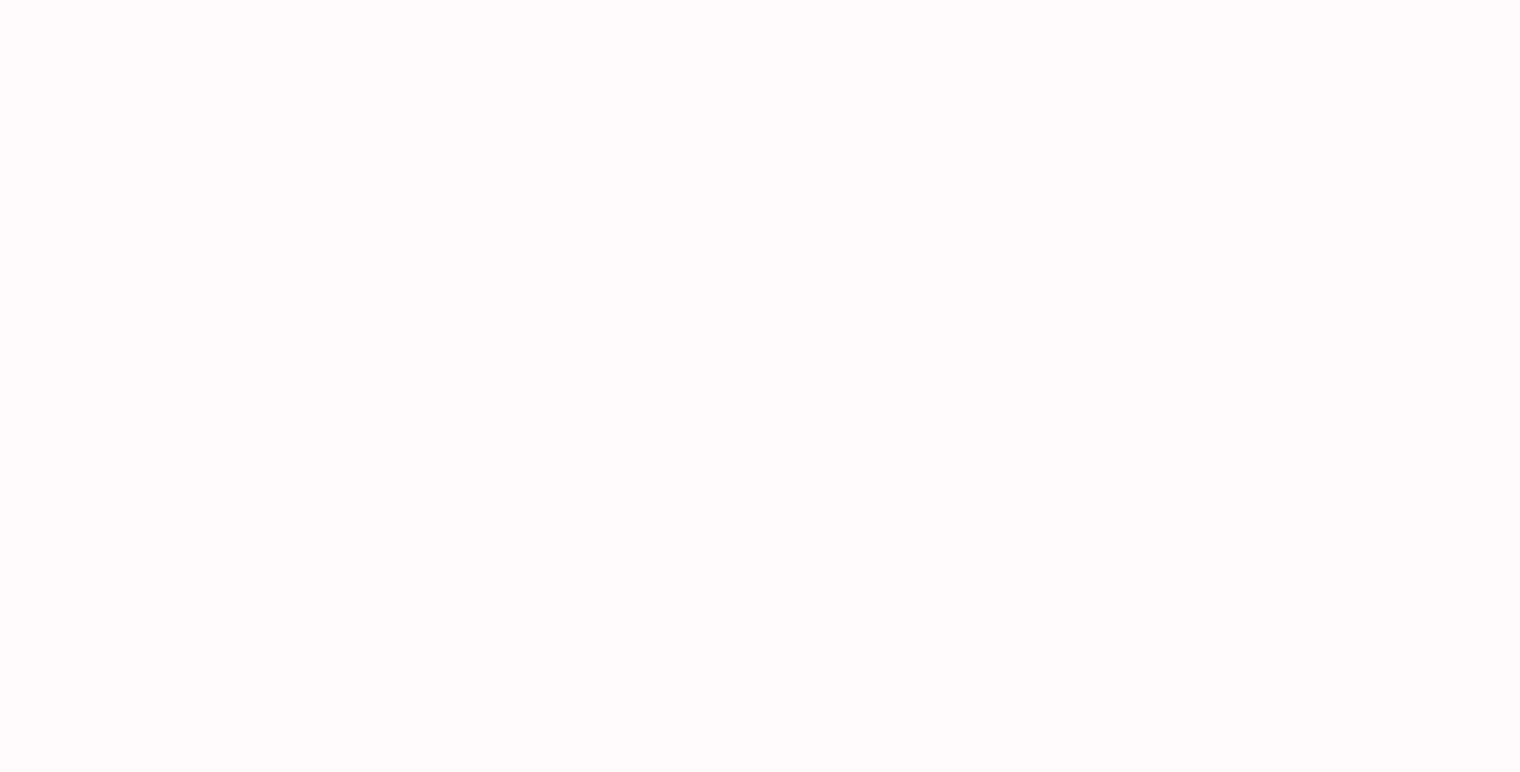
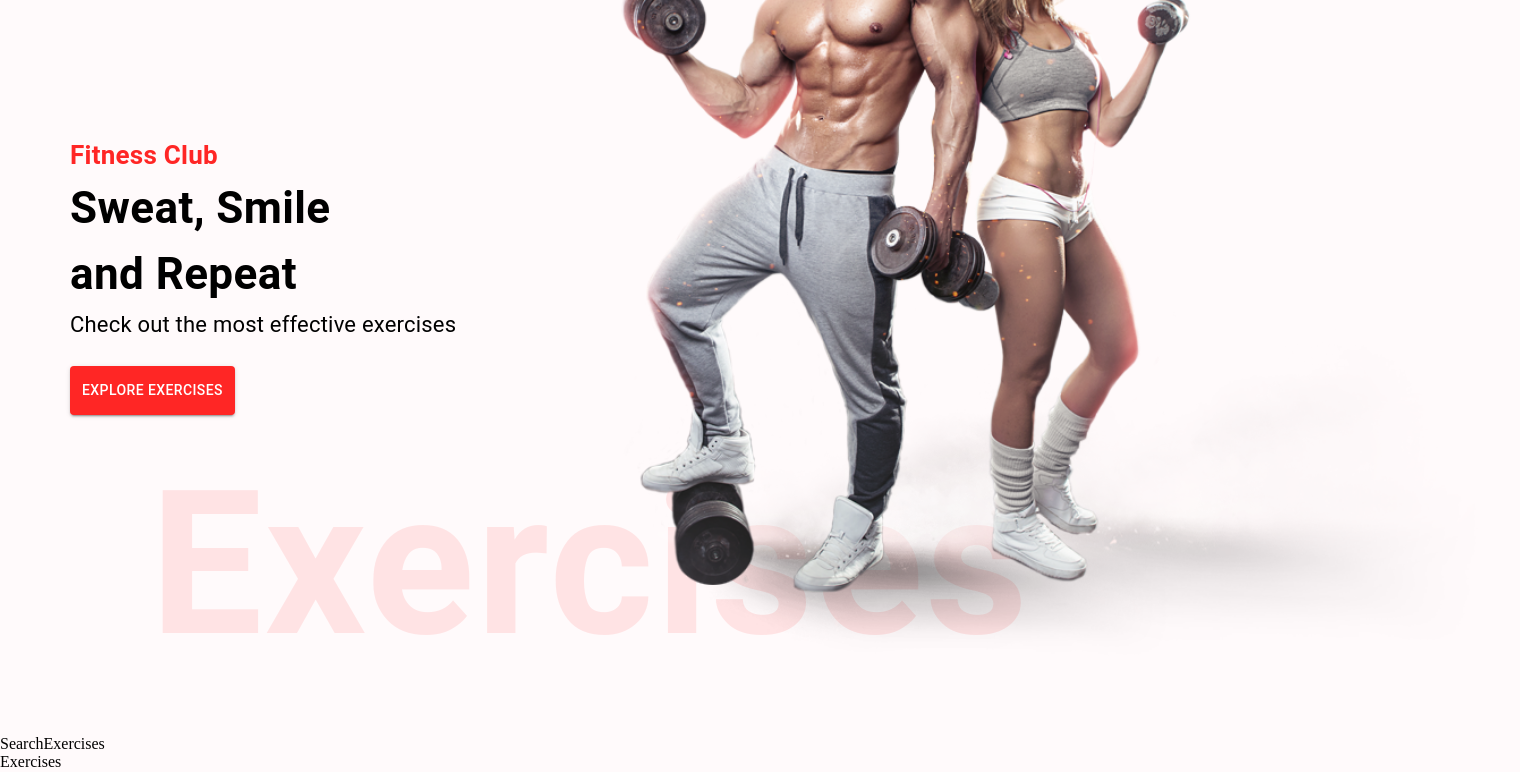
Before and after one commit to smirnovsky/Golds-Gym, a React (Create React App) app: page / in a window 1280 px wide. Shown: the part 180-952 px from the top of the page, 1520 px wide, since content can reach past the window. Before the commit the page ends 800 px from the top, so only its background shows below. Built offline with nearby package versions, Linux system fonts and the light colour scheme.

Commit message:
finish the Hero banner component on starting page

```diff
--- a/src/App.css
+++ b/src/App.css
@@ -55,9 +55,9 @@
 
   .hero-banner-img {
     position: absolute;
-    right: 40px;
-    top: 0px;
-    width: 700px;
+    right: -240px;
+    top: 10px;
+    width: auto;
     height: 900px;
     margin-top: -330px;
 
--- /dev/null
+++ b/src/components/Exercises.js
@@ -0,0 +1,9 @@
+import React from 'react'
+
+const Exercises = () => {
+  return (
+    <div>Exercises</div>
+  )
+}
+
+export default Exercises
--- /dev/null
+++ b/src/components/HeroBanner.js
@@ -0,0 +1,42 @@
+import React from 'react'
+import { Box, Stack, Typography, Button } from '@mui/material'
+
+import HeroBannerImage from '../assets/images/banner.png'
+
+
+const HeroBanner = () => {
+  return (
+    <Box sx={{
+        mt: { lg: '212px', xs: '70px' },
+        ml: { sm: '50px' }
+     }} position='relative' p='20px' >
+        <Typography color='#FF2625' fontWeight='600' fontSize='26px'>
+            Fitness Club
+        </Typography>
+        <Typography fontWeight={700}
+        sx={{ fontSize: { lg: '44px', xs: '40px' } }}
+        >
+            Sweat, Smile <br /> and Repeat
+        </Typography>
+        <Typography fontSize='22px' lineHeight='35px' mb={3} >
+            Check out the most effective exercises
+        </Typography>
+        <Button variant='contained' color='error' href='#exercises' sx={{ backgroundColor: '#FF2625', padding: '12px' }} >Explore Exercises</Button>
+        <Typography
+            fontWeight={600}
+            color='#FF2625'
+            ml={10}
+            sx={{
+                opacity: 0.1,
+                display: { lg: 'block', xs: 'none' }
+            }}
+            fontSize='200px'
+        >
+            Exercises
+        </Typography>
+        <img src={HeroBannerImage} alt='banner' className='hero-banner-img'/>
+    </Box>
+  )
+}
+
+export default HeroBanner
--- /dev/null
+++ b/src/components/SearchExercises.js
@@ -0,0 +1,9 @@
+import React from 'react'
+
+const SearchExercises = () => {
+  return (
+    <div>SearchExercises</div>
+  )
+}
+
+export default SearchExercises
--- a/src/pages/Home.js
+++ b/src/pages/Home.js
@@ -1,8 +1,17 @@
 import React from 'react'
+import { Box } from '@mui/material'
+
+import Exercises from '../components/Exercises'
+import SearchExercises from '../components/SearchExercises'
+import HeroBanner from '../components/HeroBanner'
 
 const Home = () => {
   return (
-    <div>Home</div>
+    <Box>
+      <HeroBanner />
+      <SearchExercises />
+      <Exercises />
+    </Box>
   )
 }
 
```
Also changed, not shown: src/assets/images/banner.jpg (added), src/assets/images/banner.png (added).
